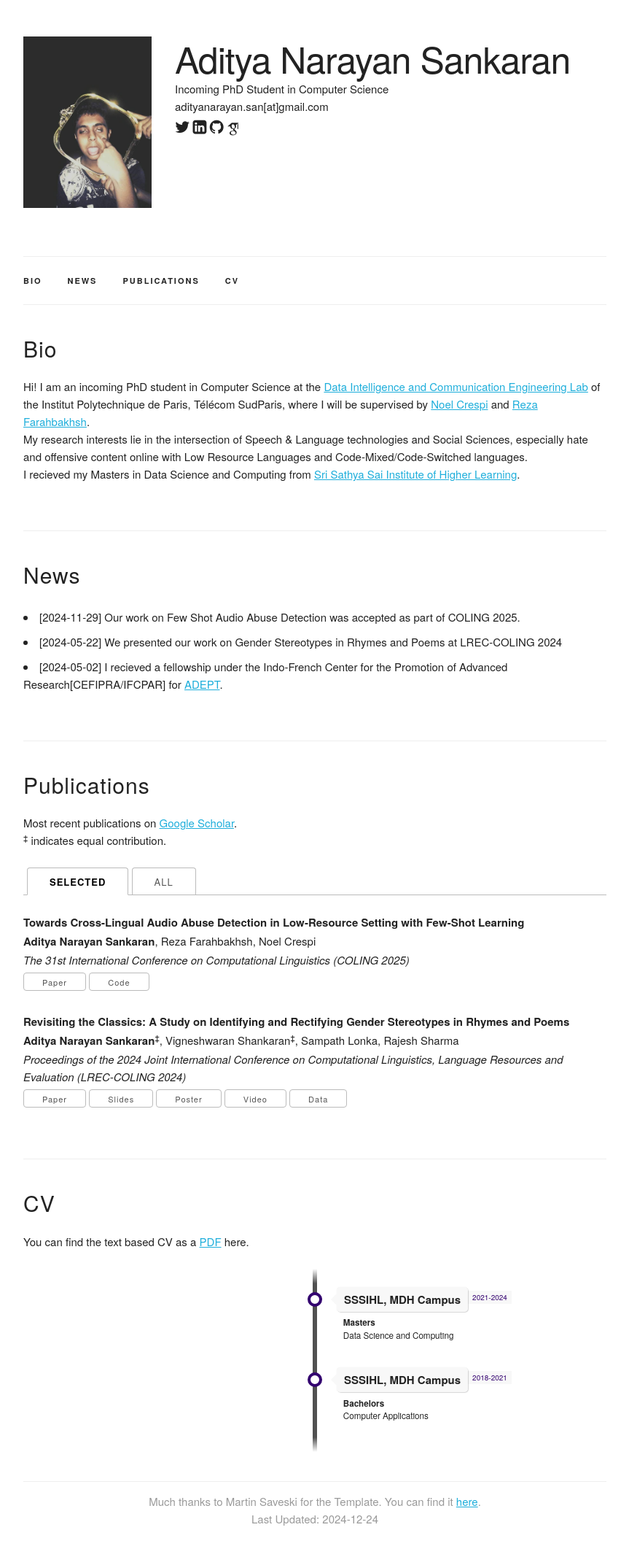
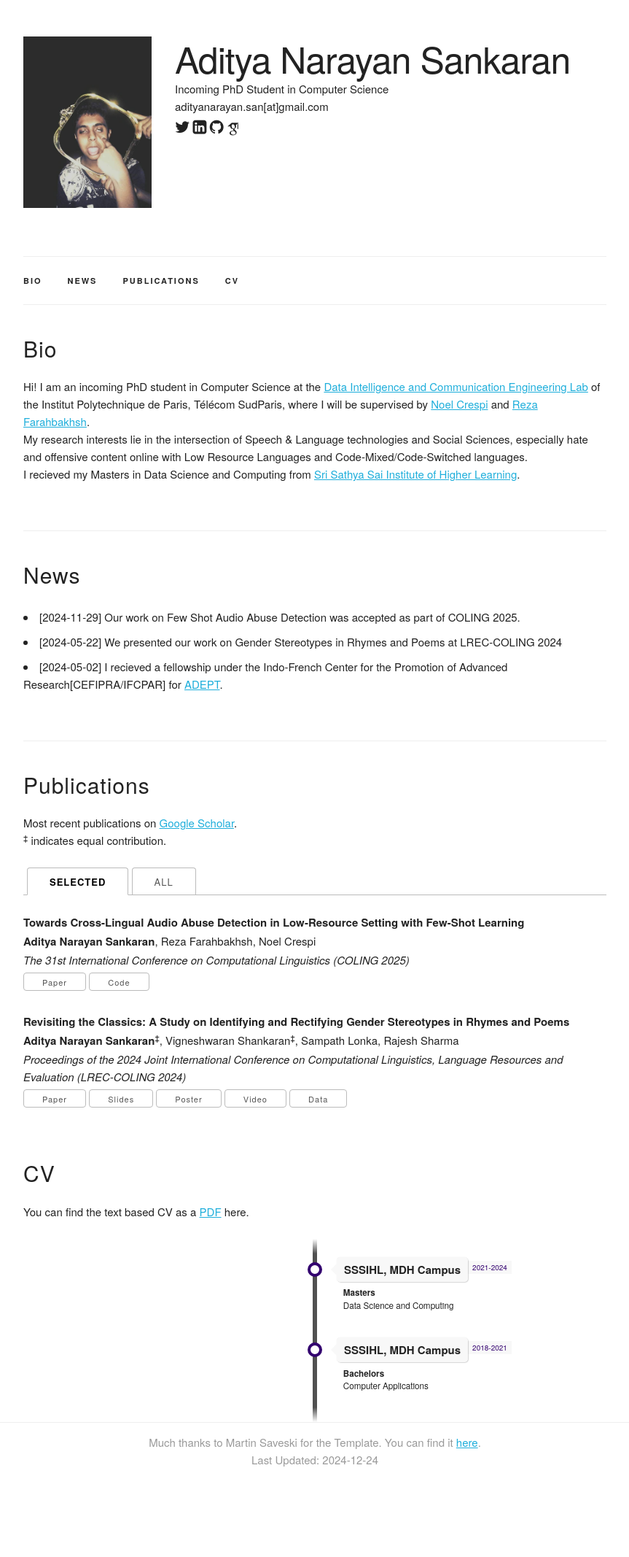
Before and after one commit to callmesanfornow/callmesanfornow.github.io, a Jekyll site: the page built from index.html, in a window 1280 px wide. Shown: the whole page at 73% size, without its empty margins (208-1071 px from the left). Built offline with Jekyll 4.4.1, drawn with Linux system fonts in a browser that asks for light colours; some web fonts are replaced; after the commit the page ends 2053 px from its top, so only the background shows below that.

Commit message:
Update index.html

```diff
--- a/index.html
+++ b/index.html
@@ -201,9 +201,8 @@
 
 </div>
 -->
+<!-- ========== RESUME ========== -->
 
-<!-- ========== RESUME ========== -->
-<div class="docs-section" id="resume">
   <h4>CV</h4>
 
   <p>You can find the text based CV as a <a href="https://drive.google.com/file/d/11BH2W9pfJ-mlhgdxFmOJMvuwLTDIzzOA/view" target="_blank">PDF</a> here.</p>
@@ -227,3 +226,7 @@
     {% endfor %}
   </ul>
 </div>
+<!-- ========== Fun Things ========== -->
+<!-- <div class="docs-section" id="funthings">
+
+</div> -->
```
